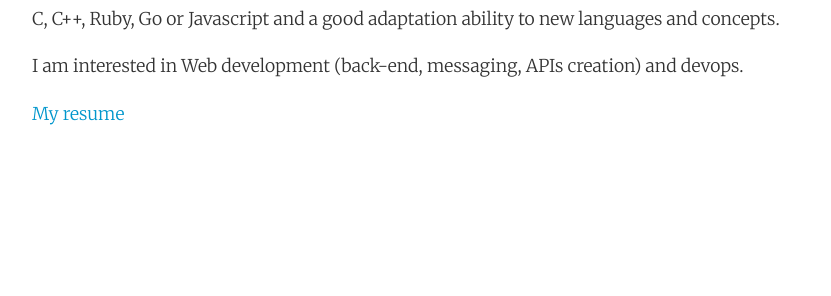
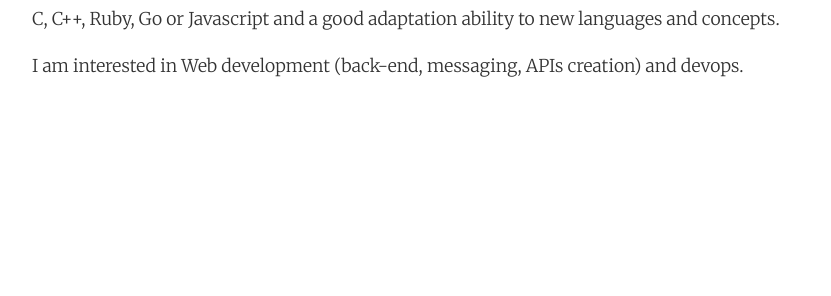
Before and after one commit to benguillet/benguillet.github.io, a Jekyll site: the page built from about.md, in a window 1280 px wide. Shown: the part 412-708 px from the top of the page, without its empty margins (224-1055 px from the left). Built offline with Jekyll 4.4.1, drawn with Linux system fonts in a browser that asks for light colours; nearby versions of some CDN libraries.

Commit message:
Remove resume

```diff
--- a/about.md
+++ b/about.md
@@ -11,5 +11,3 @@ I am a Software Engineer from France at [Remind](https://www.remind.com). Gradua
 I have solid programming skills on various languages ranging from low to high level, such as C, C++, Ruby, Go or Javascript and a good adaptation ability to new languages and concepts.
 
 I am interested in Web development (back-end, messaging, APIs creation) and devops.
-
-[My resume](/benjamin_guillet_resume_latest.pdf)
```
